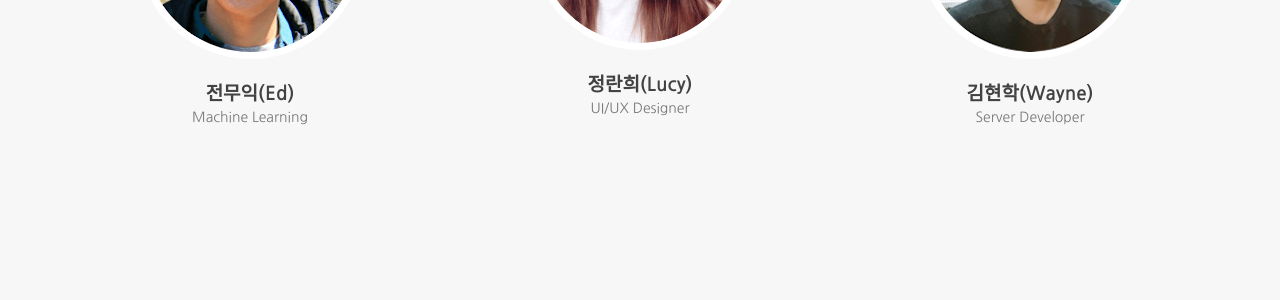
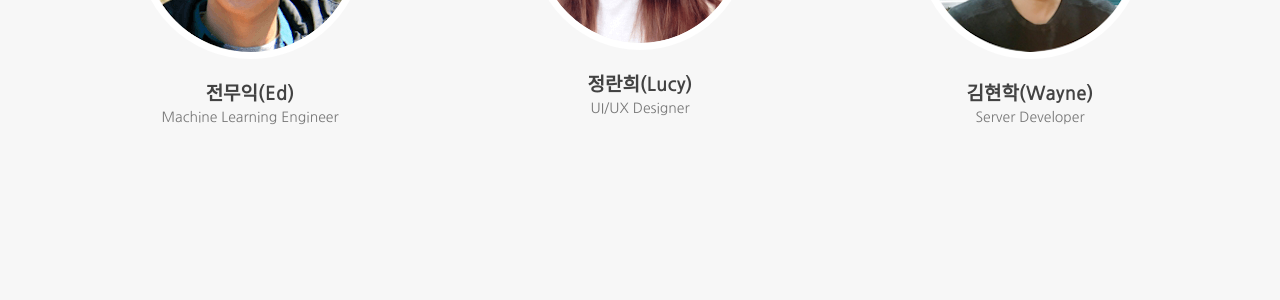
Before and after one commit to daangn/daangn-team-page, a Jekyll site: the page built from index.html, in a window 1280 px wide and 900 px high, scrolled down 3896 px. Shown: the part 475-775 px from the top of the window. Built offline with Jekyll 4.4.1, drawn with Linux system fonts in a browser that asks for light colours; some web fonts are replaced.

Commit message:
Update _config.yml

```diff
--- a/_config.yml
+++ b/_config.yml
@@ -125,7 +125,7 @@ people:
 - name: 전무익(Ed)
   row: 3
   pic: ed
-  position: Machine Learning
+  position: Machine Learning Engineer
   social:
 
 - name: 정란희(Lucy)
```
